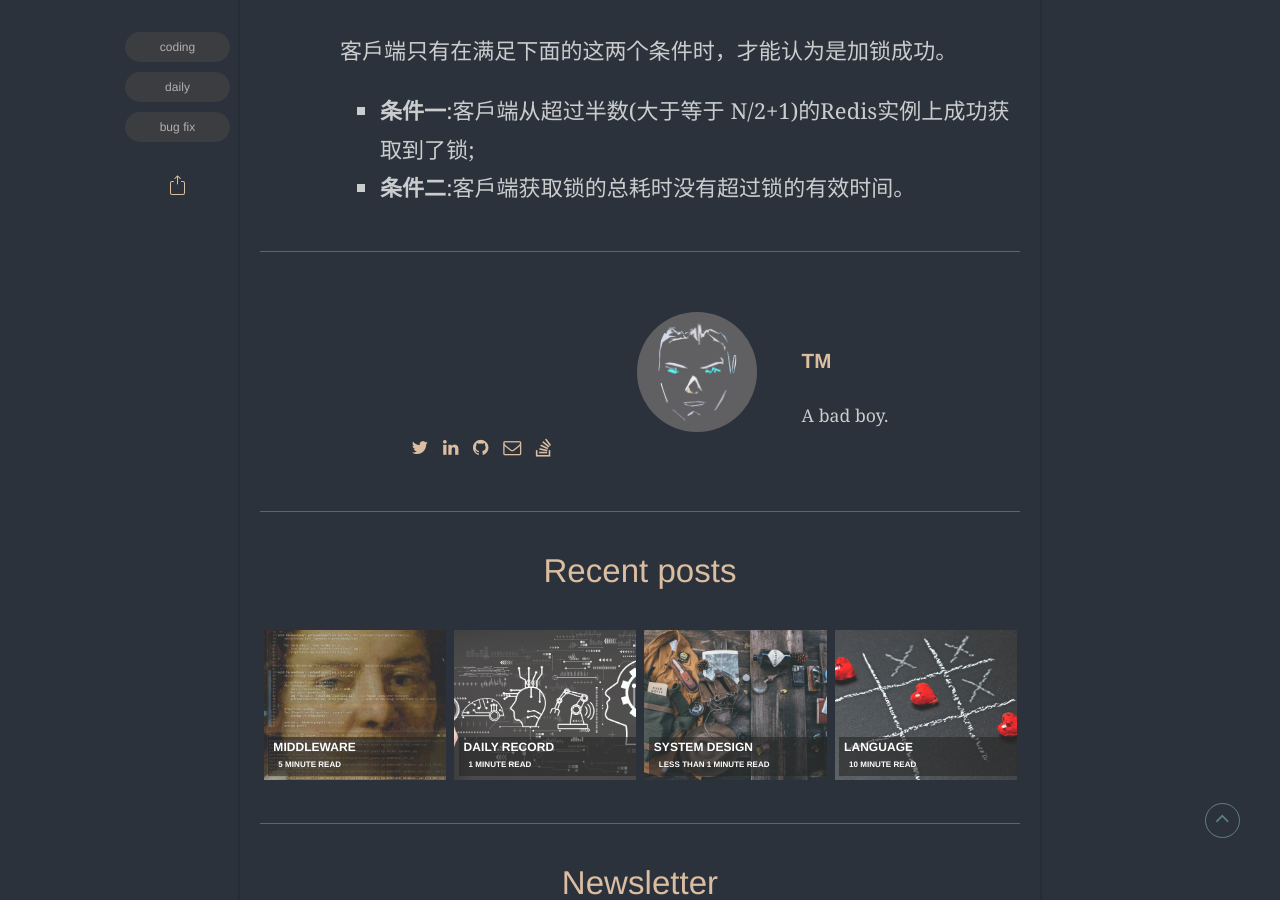
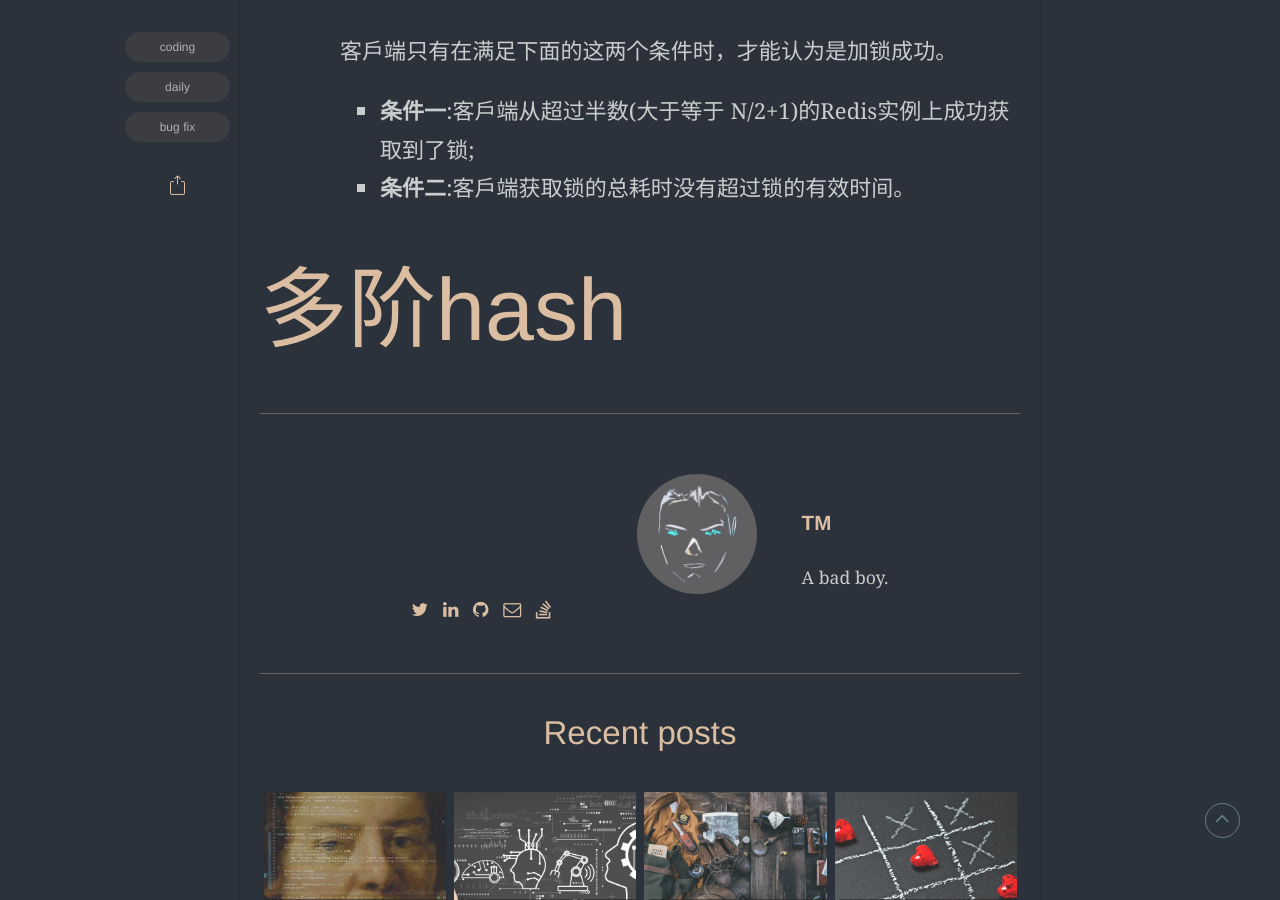
Before and after one commit to Tomxiaobai/Tomxiaobai.github.io, a Jekyll site: the page built from _posts/2022-04-13-daily.md, in a window 1280 px wide and 900 px high, scrolled down 3681 px. Built offline with Jekyll 4.4.1, drawn with Linux system fonts in a browser that asks for light colours; some web fonts are replaced; comment, search, counter and statistics services are not loaded.

Commit message:
多阶哈希1

```diff
--- a/_posts/2022-04-13-daily.md
+++ b/_posts/2022-04-13-daily.md
@@ -72,3 +72,5 @@ description: "日常总结记录"
         客戶端只有在满足下面的这两个条件时，才能认为是加锁成功。
         - **条件一**:客戶端从超过半数(大于等于 N/2+1)的Redis实例上成功获取到了锁;
         - **条件二**:客戶端获取锁的总耗时没有超过锁的有效时间。
+
+# 多阶hash
```
